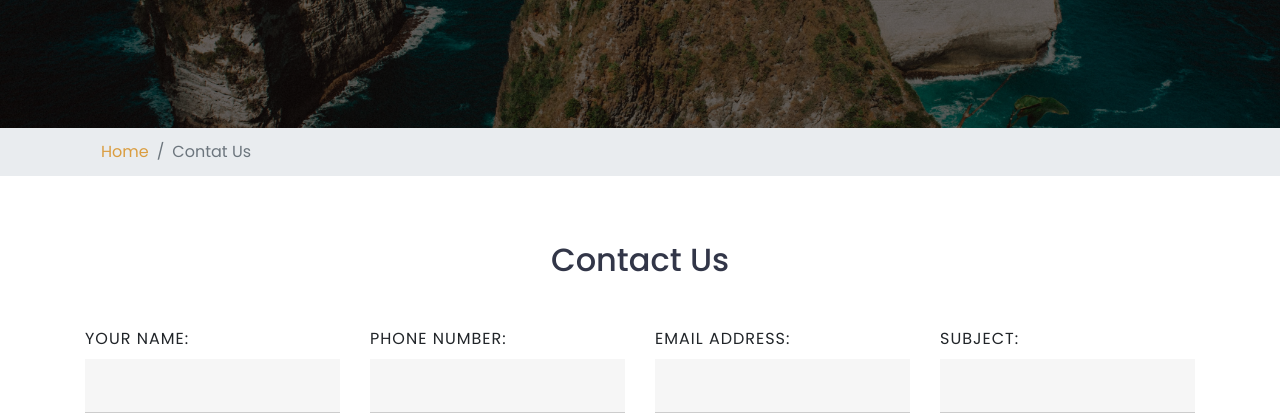
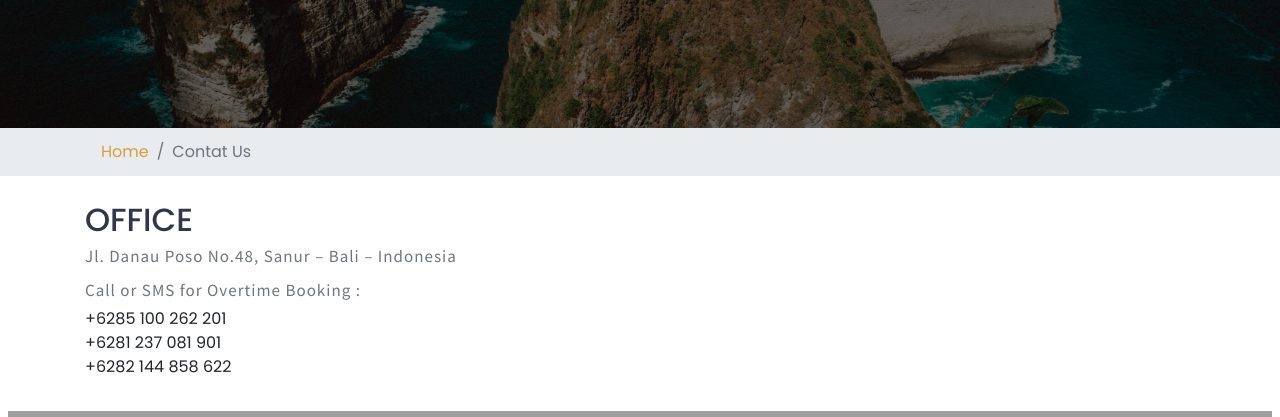
Before and after one commit to ekalaksmana/restuadiwebsite, a PHP site: page /contact.php in a window 1280 px wide. Shown: the part 122-539 px from the top of the page. Run offline with PHP 8.4, Linux system fonts and the light colour scheme; grey boxes are pictures that could not be loaded.

Commit message:
fixedcontact.php
benerin kontak

```diff
--- a/contact.php
+++ b/contact.php
@@ -63,7 +63,7 @@ Smartphone Compatible web template, free webdesigns for Nokia, Samsung, LG, Sony
 <!-- //page details -->
 
 <!-- contact -->
-<section class="contact py-sm-5 py-4">
+<!-- <section class="contact py-sm-5 py-4">
 	<div class="container py-md-3">
 		<h2 class="heading text-capitalize text-center mb-lg-5 mb-sm-4 mb-3"> Contact Us</h2>
 		<div class="contact-form">
@@ -95,12 +95,37 @@ Smartphone Compatible web template, free webdesigns for Nokia, Samsung, LG, Sony
 			</form>
 		</div>
 	</div>
-</section>
+</section> -->
 <!-- //contact -->
+
+<!-- <div>
+	<h2>OFFICE</h2>
+	<p>Jl. Danau Poso No.48, Sanur – Bali – Indonesia</p>
+	<p>Call or SMS for Overtime Booking :
+   +6285 100 262 201
+   +6281 237 081 901
+   +6282 144 858 622</p>
+</div> -->
+<br>
+<div class = "container" >
+	<div class= "row" >
+		<div class= "col-lg-6">
+			<h2>OFFICE</h2>
+			<p>Jl. Danau Poso No.48, Sanur – Bali – Indonesia</p>
+			<p>Call or SMS for Overtime Booking :</p>
+			<ul>
+			<li>+6285 100 262 201</li>
+			<li>+6281 237 081 901</li>
+			<li>+6282 144 858 622</li>
+			</ul>
+		</div>
+	</div>
+</div>
+<br>
 
 <!-- map -->
 <div class="map p-2">
-	<iframe src="https://www.google.com/maps/embed?pb=!1m18!1m12!1m3!1d158857.728106568!2d-0.24168153701090248!3d51.52877184090542!2m3!1f0!2f0!3f0!3m2!1i1024!2i768!4f13.1!3m3!1m2!1s0x47d8a00baf21de75%3A0x52963a5addd52a99!2sLondon%2C+UK!5e0!3m2!1sen!2sin!4v1544074523717"></iframe>
+	<iframe src="https://www.google.com/maps/embed?pb=!1m18!1m12!1m3!1d985.9635620524809!2d115.24942102920616!3d-8.705388099609108!2m3!1f0!2f0!3f0!3m2!1i1024!2i768!4f13.1!3m3!1m2!1s0x2dd241bce695b9ab%3A0x31b25ce0066f07a4!2sJl.%20Danau%20Poso%20No.48%2C%20Sanur%20Kauh%2C%20Kec.%20Denpasar%20Sel.%2C%20Kota%20Denpasar%2C%20Bali!5e0!3m2!1sen!2sid!4v1605169843672!5m2!1sen!2sid"></iframe>
 </div>
 <br>
 <!-- map -->
--- a/index.php
+++ b/index.php
@@ -228,7 +228,7 @@ Smartphone Compatible web template, free webdesigns for Nokia, Samsung, LG, Sony
         </div>
     </section>
     <!-- //testimonials -->
-<!--we are ready -->
+<!-- we are ready -->
   <section class="banner-image-two py-lg-4 py-md-3 py-sm-3 py-3 text-center">
     <div class="container py-lg-5 py-md-4 py-sm-4 py-3">
       <h2>We Are Ready To Work With You</h2>
```
